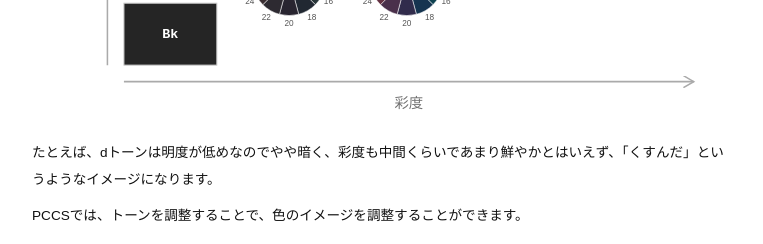
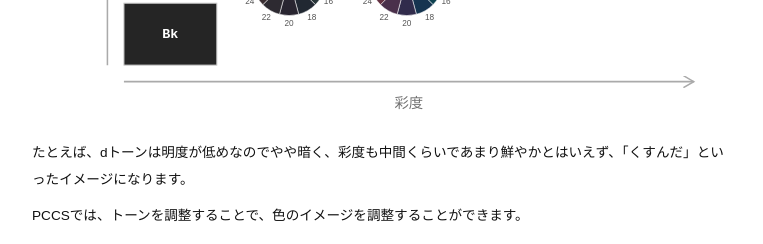
Before and after one commit to tetracalibers/pccs-lens, a SvelteKit app in the folder app/: page / in a window 1280 px wide. Shown: the part 1360-1604 px from the top of the page, without its empty margins (258-1021 px from the left). Built offline with nearby package versions, Linux system fonts and the light colour scheme; a web font is replaced by a local one.

Commit message:
文章微調整

```diff
--- a/app/src/routes/+page.svelte
+++ b/app/src/routes/+page.svelte
@@ -72,7 +72,7 @@
     </div>
 
     <p>
-      たとえば、dトーンは明度が低めなのでやや暗く、彩度も中間くらいであまり鮮やかとはいえず、「くすんだ」というようなイメージになります。
+      たとえば、dトーンは明度が低めなのでやや暗く、彩度も中間くらいであまり鮮やかとはいえず、「くすんだ」といったイメージになります。
     </p>
     <p>PCCSでは、トーンを調整することで、色のイメージを調整することができます。</p>
 
```
